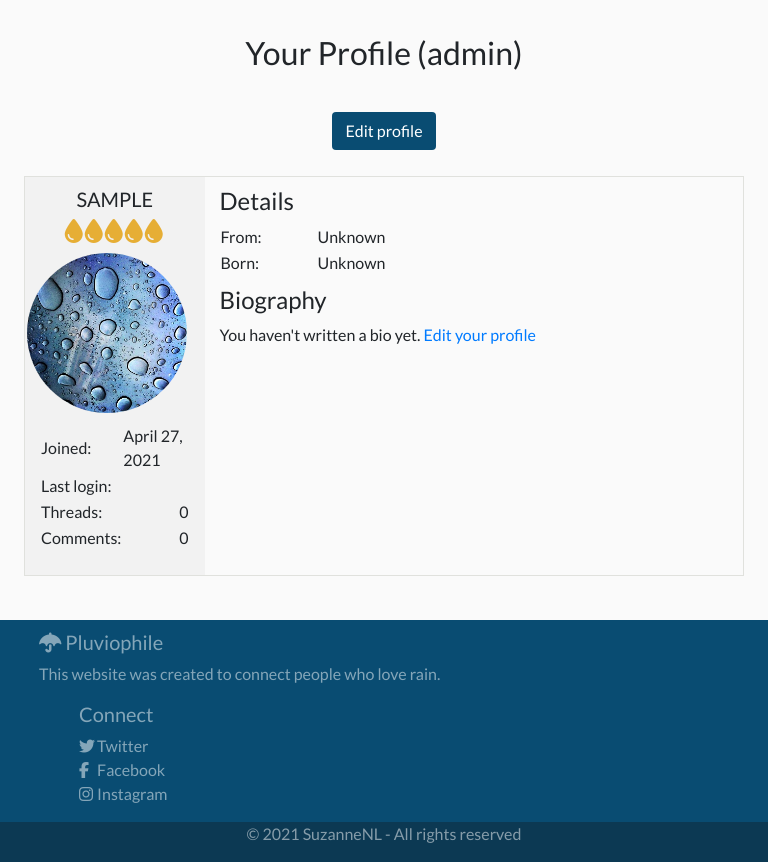
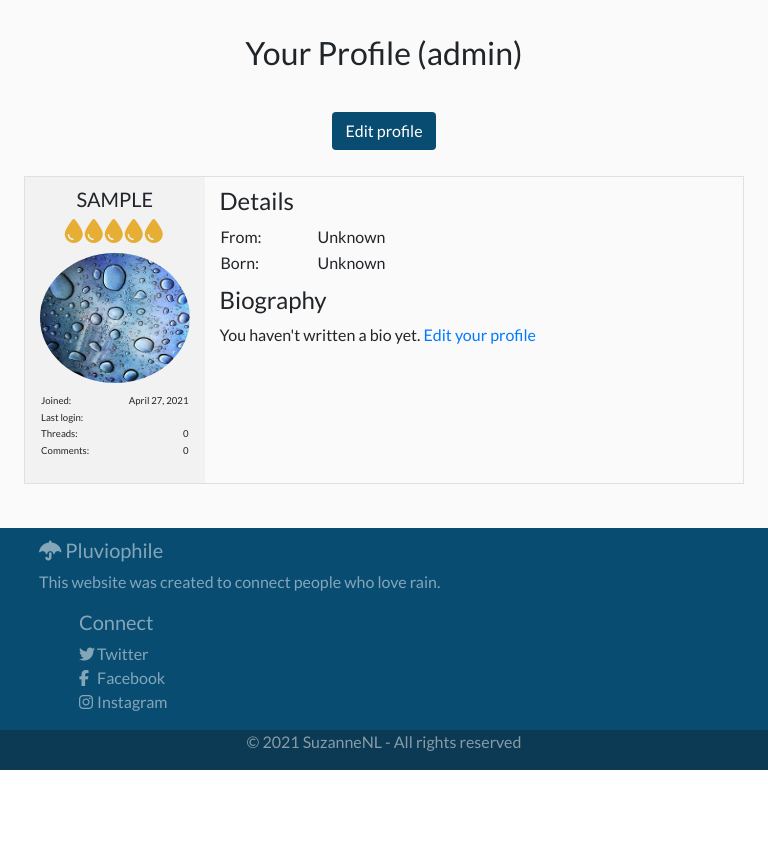
Before and after one commit to SuzanneNL/pluviophile, a Django app: a page that uses profiles/templates/profiles/profile.html in a window 768 px wide. Shown: the part 56-918 px from the top of the page. After the commit the page ends 826 px from the top, so only its background shows below. Run offline with Django 3.2, Linux system fonts and the light colour scheme; the visitor is signed in with stand-in values (Sample User, id 1); data comes from the database, SQL or seed files in the repository; data that the repository does not hold is empty; some libraries are stand-ins or nearby versions.

Commit message:
Fix content size of left table of profile page

```diff
--- a/profiles/templates/profiles/profile.html
+++ b/profiles/templates/profiles/profile.html
@@ -1,10 +1,8 @@
 {% extends "base.html" %}
 {% load static %}
-
 {% block extra_title %}
 | Profile
 {% endblock %}
-
 {% block content %}
 <div class="container">
     <div class="row">
@@ -72,9 +70,9 @@
                 {% endif %}
             </div>
             <div class="d-flex justify-content-center">
-                    <img class="rounded-circle mr-3" id="avatar" height=180 width=180 src="{{ profile.avatar.url }}" alt="User avatar">
+                <img class="rounded-circle" id="avatar" height=180 width=180 src="{{ profile.avatar.url }}" alt="User avatar">
             </div>
-                <table style="width:100%">
+            <table id="activity-table" style="width:100%">
                 <tr>
                     <td>Joined: </td>
                     <td class="d-flex justify-content-end">{{ profile.member_since.date }}</td>
@@ -119,5 +117,4 @@
         </div>
     </div>
 </div>
-
 {% endblock %}
--- a/static/css/base.css
+++ b/static/css/base.css
@@ -570,6 +570,16 @@ body {
     }
 }
 
+@media screen and (min-width: 768px) and (max-width: 991px) {
+    #activity-table td {
+        font-size: 0.6rem;
+    }
+
+    #avatar {
+        width: 150px;
+        height: 150px;
+    }
+}
 
 /* ------------------------------------------------------ END MEDIA QUERIES */
 /* ---------------------------------------------------------------------------- END APP PROFILE*/
```
Lines whose indentation alone changed are shown as unchanged.
